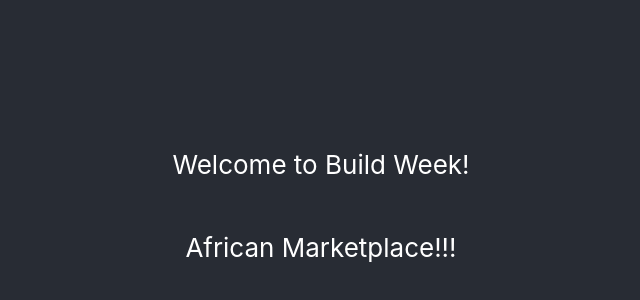
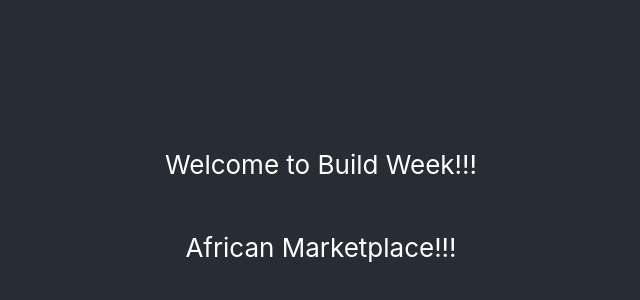
Before and after one commit to tt72-AfricanMarket/frontend, a React (Create React App) app: page / in a window 1280 px wide. Shown: the part 194-494 px from the top of the page, without its empty margins (319-959 px from the left). Built offline with nearby package versions, Linux system fonts and the light colour scheme.

Commit message:
initial setup

```diff
--- a/src/App.js
+++ b/src/App.js
@@ -5,7 +5,7 @@ function App() {
     <div className="App">
       <header className="App-header">
         <p>
-          Welcome to Build Week!
+          Welcome to Build Week!!!
         </p>
         <p>
           African Marketplace!!!
```
